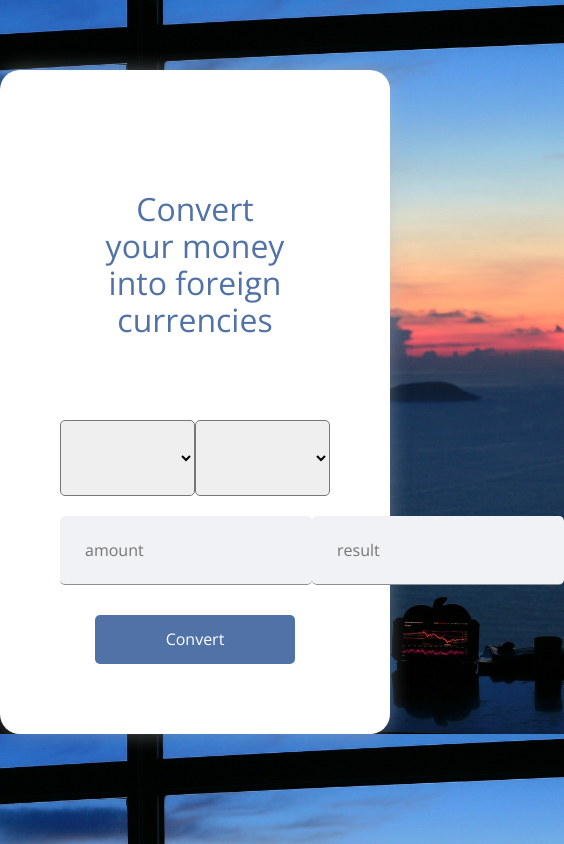
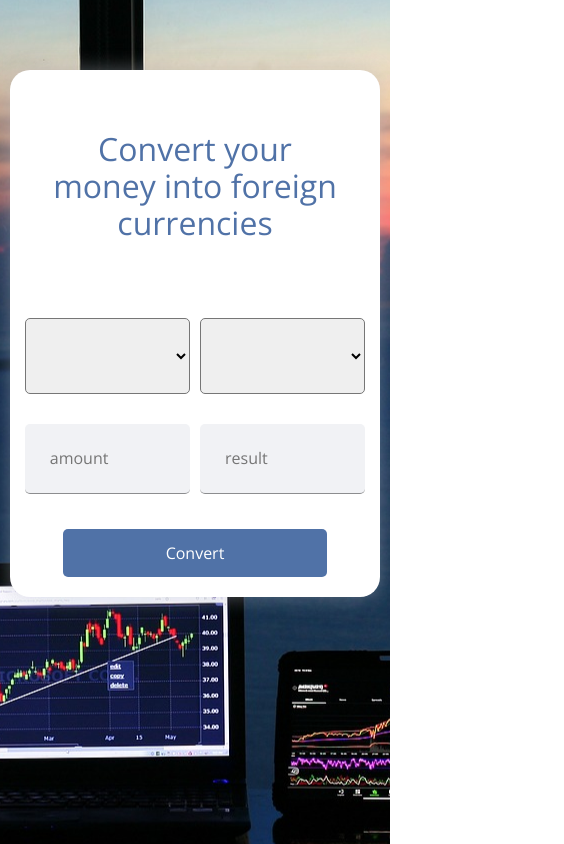
Before and after one commit to TomKotula/currency-converter, a plain HTML site: page index.html in a window 390 px wide. Shown: the whole page, 564 px wide, since content can reach past the window. Drawn offline with nearby package versions, Linux system fonts and the light colour scheme.

Commit message:
media queries for small screen devices

```diff
--- a/style.css
+++ b/style.css
@@ -15,6 +15,12 @@ body {
     background-position: center;
 }
 
+@media (max-width: 912px) {
+    body {
+        background-size: initial;
+    }
+}
+
 .container {
     display: flex;
     flex-direction: column;
@@ -28,11 +34,24 @@ body {
     background-color: #ffffff;
 }
 
+@media (max-width: 912px) {
+    .container {
+        max-width: 95%;
+        padding: 0;
+    }
+}
+
 .header {
     color: #5072A7;
     font-weight: normal;
     text-align: center;
     padding: 50px;
+}
+
+@media (max-width: 912px) {
+    .header {
+        padding: 40px;
+    }
 }
 
 .form__select--container {
@@ -47,6 +66,13 @@ body {
     border-radius: 5px;
 }
 
+@media (max-width: 912px) {
+    .form__select {
+        width: 150px;
+        margin: 5px;
+    }
+}
+
 .form__input--container {
     display: flex;
     justify-content: space-around;
@@ -57,6 +83,13 @@ body {
     flex-basis: 350px;
     padding: 25px;
     border-radius: 5px;
+}
+
+@media (max-width: 912px) {
+    .form__input {
+        width: 150px;
+        margin: 5px;
+    }
 }
 
 .form__input--grey {
```
